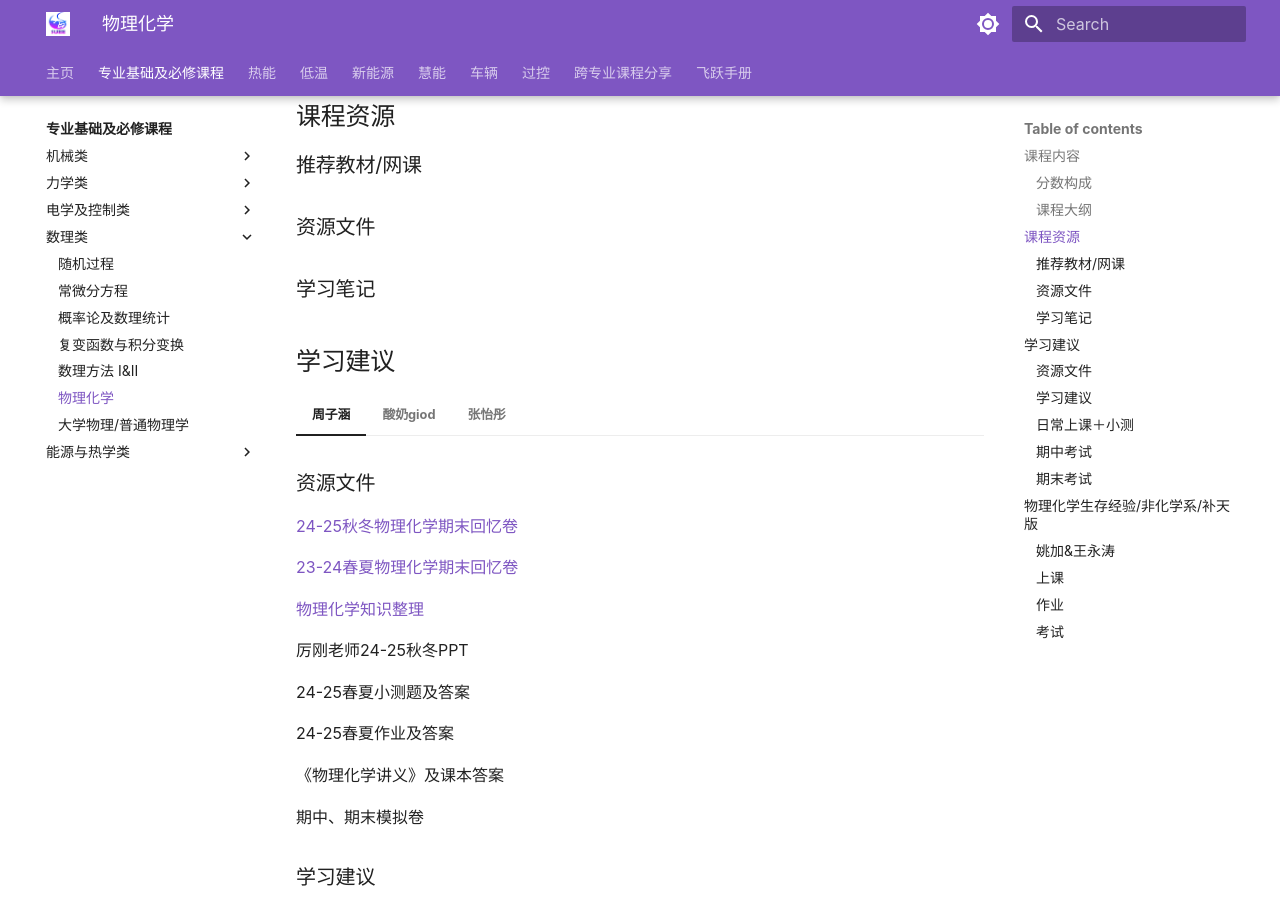
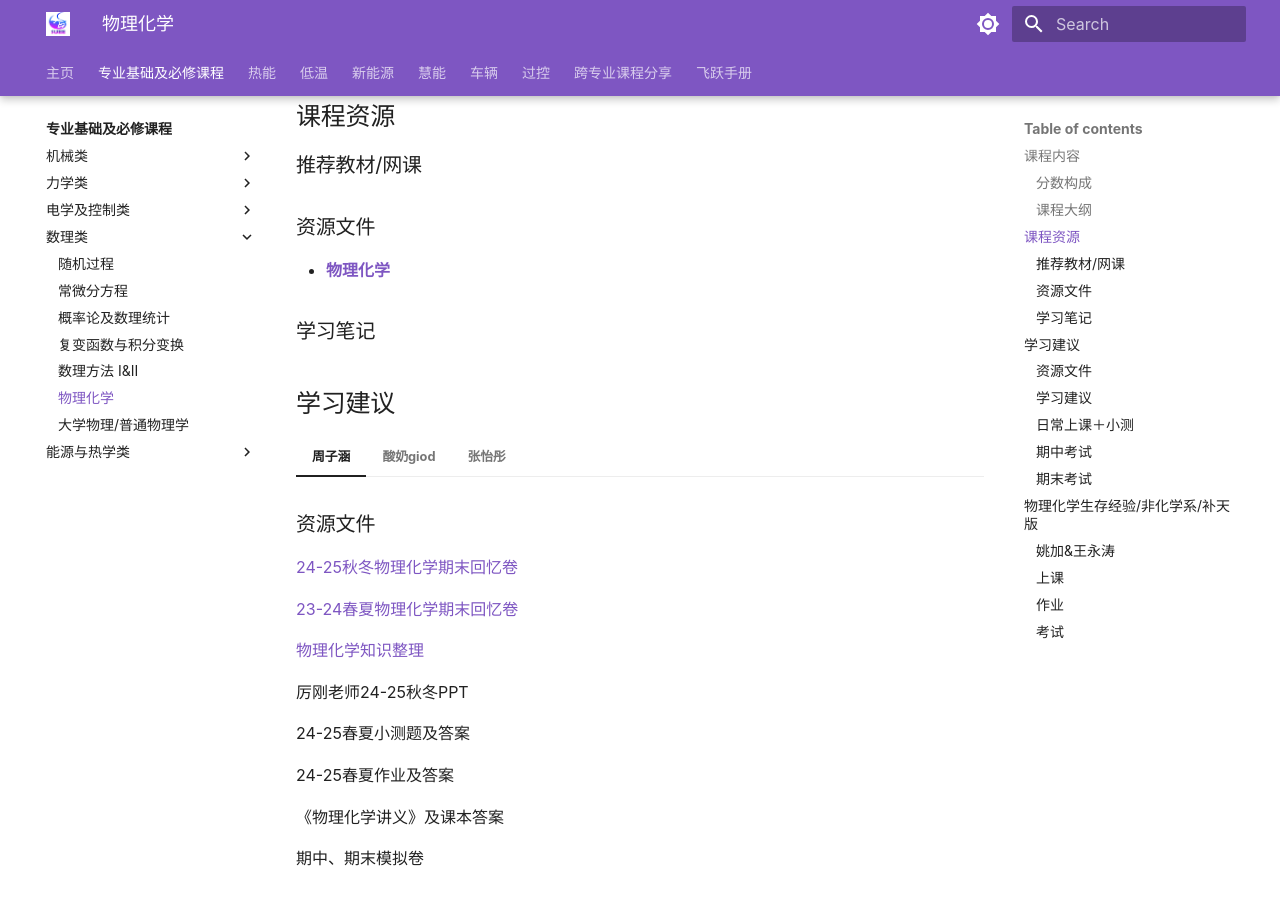
Before and after one commit to ZJUSUEE/ZJUSUEE.github.io, an MkDocs documentation site: the page built from docs/courses/public/fundamental/物理化学.md, in a window 1280 px wide and 900 px high, scrolled down 512 px. Built offline with MkDocs 1.6.1 and Material for MkDocs 9.7.7, drawn with Linux system fonts in a browser that asks for light colours.

Commit message:
Update 物理化学.md

```diff
--- a/docs/courses/public/fundamental/物理化学.md
+++ b/docs/courses/public/fundamental/物理化学.md
@@ -21,6 +21,7 @@ tags:
 
 ### 资源文件
 
+- [**物理化学**](https://pan.baidu.com/s/1Yh85J3xD74L1Yh6tlt5D5A?pwd=4afj)
 
 ### 学习笔记
 
```
